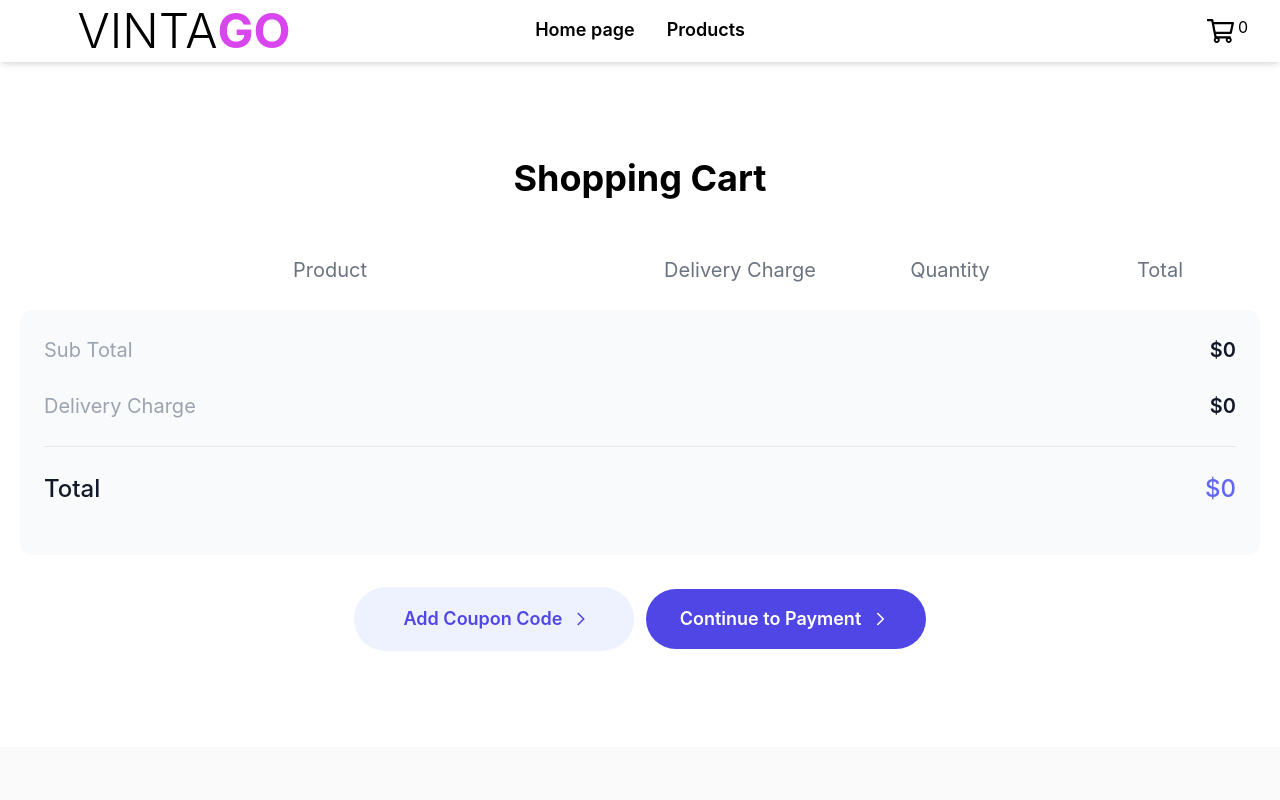
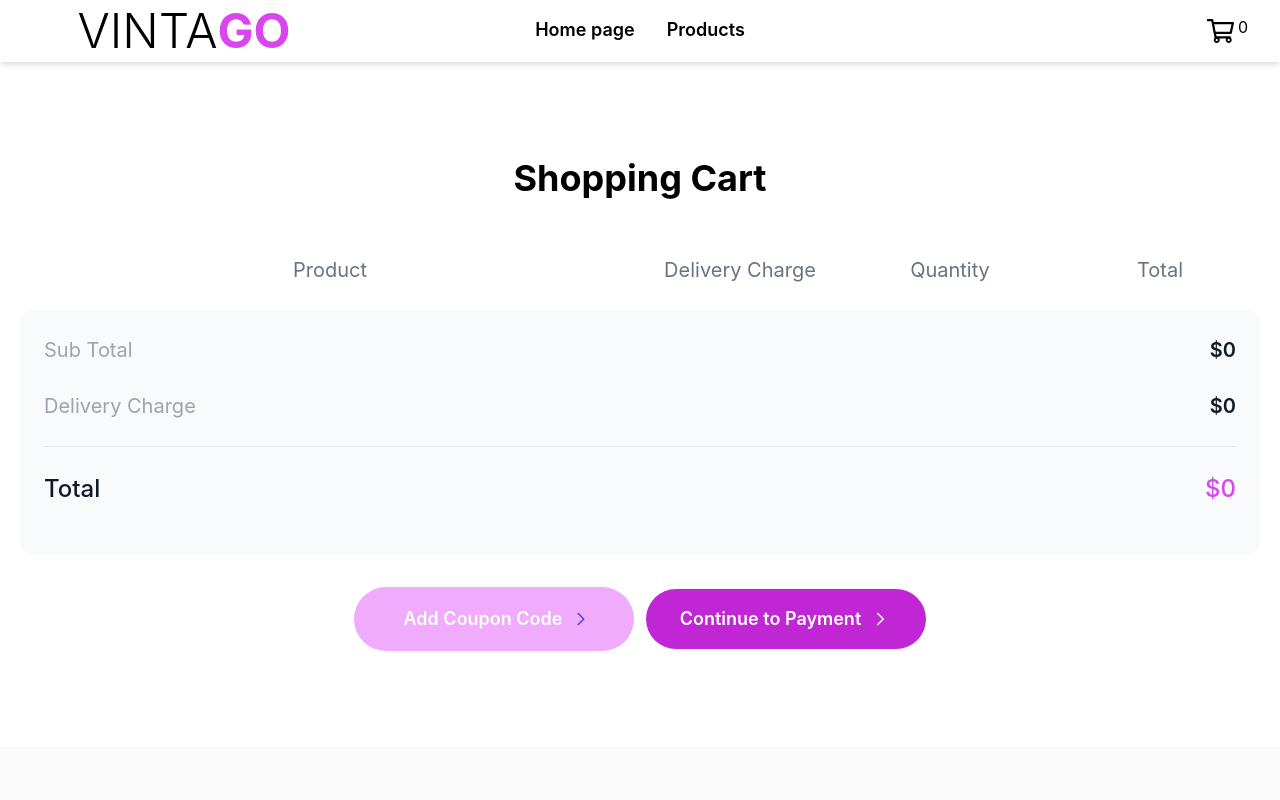
Before and after one commit to Omiadze/ecommerce-vintago, a React (Create React App) app: page /cart in a window 1280 px wide. Shown: the top 800 px of the page. Built offline with nearby package versions, Linux system fonts and the light colour scheme.

Commit message:
update subtotal and total states, change some colors for cart component

```diff
--- a/src/App.js
+++ b/src/App.js
@@ -10,6 +10,7 @@ import { useState } from "react";
 function App() {
   const [numberOfItems, setNumberOfItems] = useState(0);
   const [clickedItems, setClickedItems] = useState([]);
+  const [subtotal, setSubtotal] = useState(0);
 
   return (
     <div className="App">
@@ -21,6 +22,8 @@ function App() {
             setNumberOfItems,
             clickedItems,
             setClickedItems,
+            subtotal,
+            setSubtotal,
           }}
         />
       </main>
--- a/src/Components/Cart.jsx
+++ b/src/Components/Cart.jsx
@@ -1,18 +1,22 @@
-import React, { useState } from "react";
+import React, { useEffect, useState } from "react";
 import { useOutletContext } from "react-router-dom";
 import ClickedItemsCard from "./Ui/ClickedItemsCard";
 
 const Cart = () => {
   const { clickedItems, setClickedItems } = useOutletContext();
+  const { subtotal, setSubtotal } = useOutletContext();
   const [total, setTotal] = useState(0);
 
   console.log("hello", clickedItems);
-  const calcSubToTal = () => {
+
+  console.log("sub", subtotal);
+
+  useEffect(() => {
     let sub = 0;
     clickedItems.map((item) => (sub = sub + item.price));
-    return sub;
-  };
-  const subTotal = calcSubToTal();
+    setSubtotal(sub);
+  }, [clickedItems, setSubtotal]);
+
   const deliveryCharge = clickedItems.length * 7;
   return (
     <section className="py-24 relative">
@@ -39,6 +43,7 @@ const Cart = () => {
               img={item.img}
               price={item.price}
               title={item.title}
+              setSubtotal={setSubtotal}
               total={setTotal}
               setTotal={setTotal}
             />
@@ -51,7 +56,7 @@ const Cart = () => {
               Sub Total
             </p>
             <h6 className="font-semibold text-xl leading-8 text-gray-900">
-              ${calcSubToTal()}
+              ${subtotal}
             </h6>
           </div>
           <div className="flex items-center justify-between w-full pb-6 border-b border-gray-200">
@@ -66,14 +71,14 @@ const Cart = () => {
             <p className="font-manrope font-medium text-2xl leading-9 text-gray-900">
               Total
             </p>
-            <h6 className="font-manrope font-medium text-2xl leading-9 text-indigo-500">
-              ${total}
+            <h6 className="font-manrope font-medium text-2xl leading-9  text-fuchsia-500">
+              ${subtotal + deliveryCharge}
             </h6>
           </div>
         </div>
         <div className="flex items-center flex-col sm:flex-row justify-center gap-3 mt-8">
-          <button className="rounded-full py-4 w-full max-w-[280px]  flex items-center bg-indigo-50 justify-center transition-all duration-500 hover:bg-indigo-100">
-            <span className="px-2 font-semibold text-lg leading-8 text-indigo-600">
+          <button className="rounded-full py-4 w-full max-w-[280px]  flex items-center bg-fuchsia-300 justify-center transition-all duration-500 hover:bg-fuchsia-500 ">
+            <span className="px-2 font-semibold text-lg leading-8 text-white ">
               Add Coupon Code
             </span>
             <svg
@@ -92,7 +97,7 @@ const Cart = () => {
               />
             </svg>
           </button>
-          <button className="rounded-full w-full max-w-[280px] py-4 text-center justify-center items-center bg-indigo-600 font-semibold text-lg text-white flex transition-all duration-500 hover:bg-indigo-700">
+          <button className="rounded-full w-full max-w-[280px] py-4 text-center justify-center items-center bg-fuchsia-600 font-semibold text-lg text-white flex transition-all duration-500 hover:bg-fuchsia-700">
             Continue to Payment
             <svg
               className="ml-2"
--- a/src/Components/Ui/ClickedItemsCard.jsx
+++ b/src/Components/Ui/ClickedItemsCard.jsx
@@ -1,14 +1,23 @@
 import React from "react";
 import { useState } from "react";
 
-const ClickedItemsCard = ({ img, price, title, total, setTotal }) => {
+const ClickedItemsCard = ({
+  img,
+  price,
+  title,
+  total,
+  setTotal,
+  setSubtotal,
+}) => {
   const deliveryprice = 7;
   const [quantity, setQuantity] = useState(1);
 
   const plusBtnHandler = () => {
     setQuantity((prevQuantity) => prevQuantity + 1);
     setTotal(price * quantity + deliveryprice);
+    setSubtotal((prevSub) => prevSub + price);
   };
+
   const minusBtnHandler = () => {
     setQuantity((prevQuantity) => (prevQuantity > 1 ? prevQuantity - 1 : 1));
     setTotal(price * quantity + deliveryprice);
@@ -24,7 +33,7 @@ const ClickedItemsCard = ({ img, price, title, total, setTotal }) => {
             {title}
           </h5>
 
-          <h6 className="font-medium text-lg leading-8 text-indigo-600  max-[550px]:text-center">
+          <h6 className="font-medium text-lg leading-8 text-fuchsia-500  max-[550px]:text-center">
             {price * quantity}
           </h6>
         </div>
@@ -112,7 +121,7 @@ const ClickedItemsCard = ({ img, price, title, total, setTotal }) => {
             </svg>
           </button>
         </div>
-        <h6 className="text-indigo-600 font-manrope font-bold text-2xl leading-9 w-full max-w-[176px] text-center">
+        <h6 className="text-fuchsia-500 font-manrope font-bold text-2xl leading-9 w-full max-w-[176px] text-center">
           {price * quantity + deliveryprice}
         </h6>
       </div>
```
